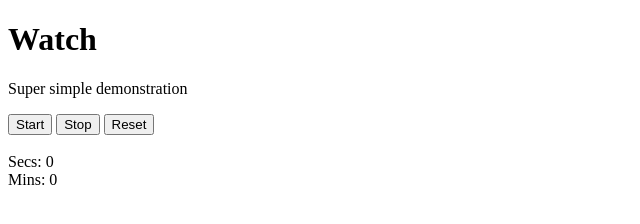
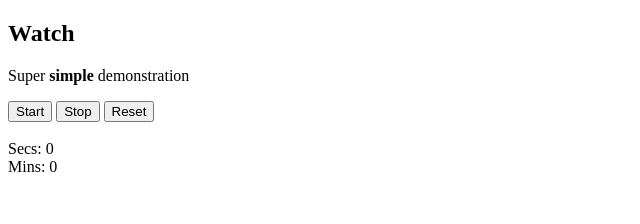
Before and after one commit to opensoars/watch, a plain HTML site: page index.html in a window 1280 px wide. Shown: the whole page, without its empty margins (0-640 px from the left). Drawn offline with Linux system fonts and the light colour scheme.

Commit message:
Small comment fix

```diff
--- a/index.html
+++ b/index.html
@@ -9,12 +9,12 @@
 
 
   <header>
-    <h1>Watch</h1>
-    <p>Super simple demonstration</p>
+    <h2>Watch</h2>
+    <p>Super <b>simple</b> demonstration</p>
   </header>
 
 
-  <section>
+  <section class='buttons'>
     <button id='start'>Start</button>
     <button id='stop'>Stop</button>
     <button id='reset'>Reset</button>
@@ -24,7 +24,7 @@
   <br>
 
 
-  <section>
+  <section class='counters'>
     Secs: <span id='secs'>0</span><br>
     Mins: <span id='mins'>0</span><br>
   </section>
--- a/js/main.js
+++ b/js/main.js
@@ -38,7 +38,7 @@
   }
 
 
-  // Starts our stopwatch
+  // Starts looping the loop function
   function start(){
     console.log('Starting stopwatch');
     interval = setInterval(loop, 1000);
```
